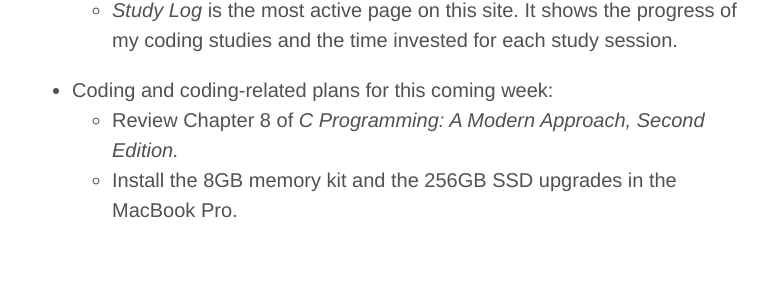
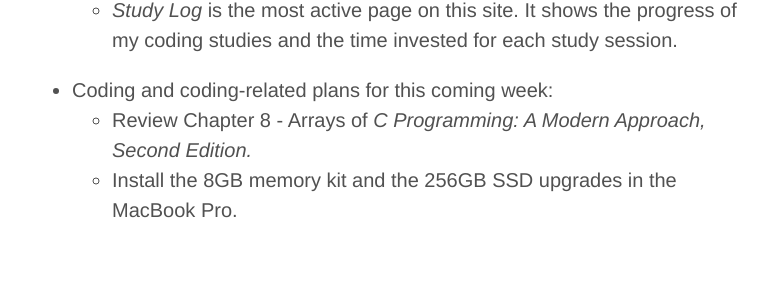
Before and after one commit to raywritescode/raywritescode.github.io, a Jekyll site: the page built from posts/weekly-review/_posts/2015-12-06-weekly-review.md, in a window 1280 px wide. Shown: the part 856-1158 px from the top of the page, without its empty margins (248-1016 px from the left). Built offline with Jekyll 4.4.1, drawn with Linux system fonts in a browser that asks for light colours; Markdown is read by kramdown in place of the engine named in the settings; comment, search, counter and statistics services are not loaded.

Commit message:
Added - 2015-12-06-weekly-review.md

```diff
--- a/posts/weekly-review/_posts/2015-12-06-weekly-review.md
+++ b/posts/weekly-review/_posts/2015-12-06-weekly-review.md
@@ -20,5 +20,5 @@ publish: True
     * *Study Log* is the most active page on this site. It shows the progress of my coding studies and the time invested for each study session.
 
 * Coding and coding-related plans for this coming week:
-    * Review Chapter 8 of *C Programming: A Modern Approach, Second Edition.*
+    * Review Chapter 8 - Arrays of *C Programming: A Modern Approach, Second Edition.*
     * Install the 8GB memory kit and the 256GB SSD upgrades in the MacBook Pro.
```
